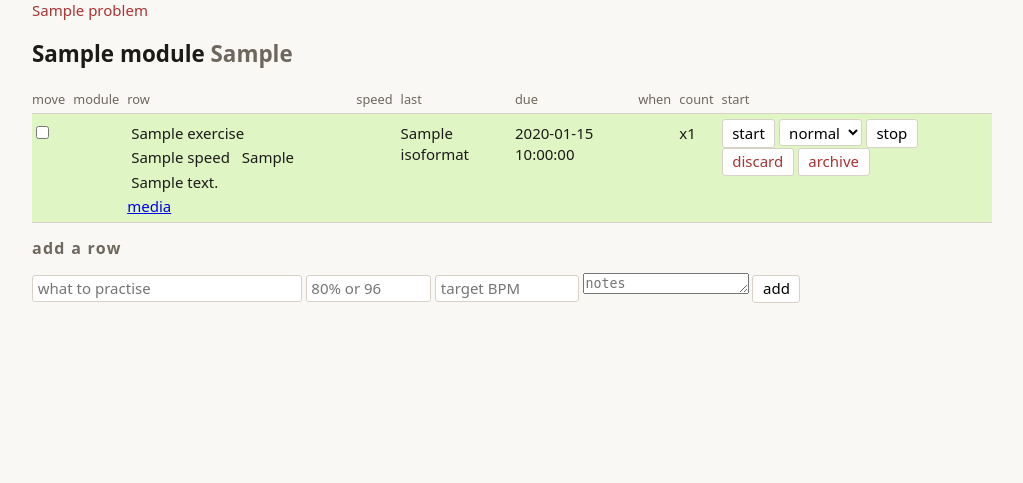
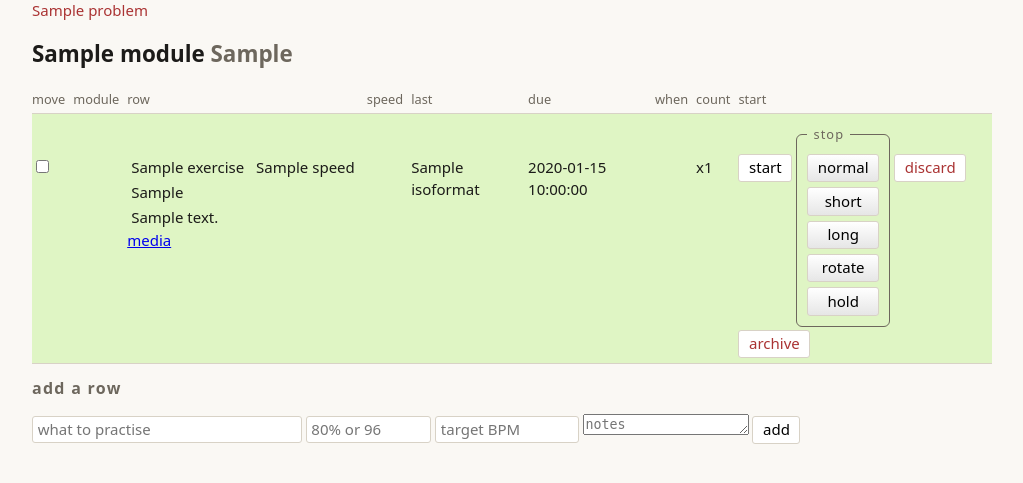
Before and after one commit to gotofritz/music-tools, a Python web app: template music_tools/web/templates/module.html in a window 1280 px wide. Shown: the part 47-530 px from the top of the page, without its empty margins (128-1151 px from the left). Run offline with Jinja, Linux system fonts and the light colour scheme; the template is opened without the code that fills it: most values are stand-ins (such as "Sample title", 1, 10 or a date in 2020).

Commit message:
feat: stop is a box of buttons, one per algorithm
Co-Authored-By: Claude Sonnet 5.5 <noreply@anthropic.com>
Claude-Session: https://claude.ai/code/session_012HtEo3gP5ZJUUSbaCPtk7x

```diff
--- a/music_tools/web/static/app.css
+++ b/music_tools/web/static/app.css
@@ -233,6 +233,35 @@ select {
   border-color: var(--ink);
 }
 
+/* The stop box: one border round a column of buttons, 10px off them, with
+   the label sitting on the border. A subtle gradient on each button. */
+.stop-box {
+  display: inline-flex;
+  flex-direction: column;
+  gap: 0.3rem;
+  margin: 0.4rem 0 0.2rem;
+  padding: 10px;
+  border: 1px solid var(--muted);
+  border-radius: 6px;
+}
+
+.stop-box legend {
+  padding: 0 0.4rem;
+  font-size: 0.8rem;
+  letter-spacing: 0.08em;
+  text-transform: lowercase;
+  color: var(--muted);
+}
+
+.stop-box button {
+  background: linear-gradient(to bottom, #ffffff, #e6e6e6);
+}
+
+.stop-box button:hover,
+.stop-box button:focus {
+  background: linear-gradient(to bottom, #fafafa, #d6d6d6);
+}
+
 button.remove {
   color: var(--overdue);
 }
--- a/music_tools/web/templates/_exercise_row.html
+++ b/music_tools/web/templates/_exercise_row.html
@@ -61,17 +61,18 @@
           hx-target="#queue" hx-swap="outerHTML">
       <button type="submit">start</button>
     </form>
+    {# Stop is a box of buttons, one per way it comes back, like the switches
+       on a studio rack: the legend sits on the border, and the button
+       clicked sends its own `algorithm`. #}
     <form action="/exercises/{{ exercise.id }}/stop" method="post"
           hx-post="/exercises/{{ exercise.id }}/stop"
           hx-target="#queue" hx-swap="outerHTML">
-      <select name="algorithm" aria-label="how it comes back">
-        <option value="normal">normal</option>
-        <option value="short">short</option>
-        <option value="long">long</option>
-        <option value="rotate">rotate</option>
-        <option value="hold">hold</option>
-      </select>
-      <button type="submit">stop</button>
+      <fieldset class="stop-box">
+        <legend>stop</legend>
+        {% for algorithm in ("normal", "short", "long", "rotate", "hold") %}
+        <button type="submit" name="algorithm" value="{{ algorithm }}">{{ algorithm }}</button>
+        {% endfor %}
+      </fieldset>
     </form>
     {% if running and running.exercise_id == exercise.id %}
     {# The one being practised, so a false start can be taken out from here. #}
```
Also changed, not shown: docs/user-guide.md (+2 -2 lines), tests/test_web.py (+25 -0 lines), 1 other file.
